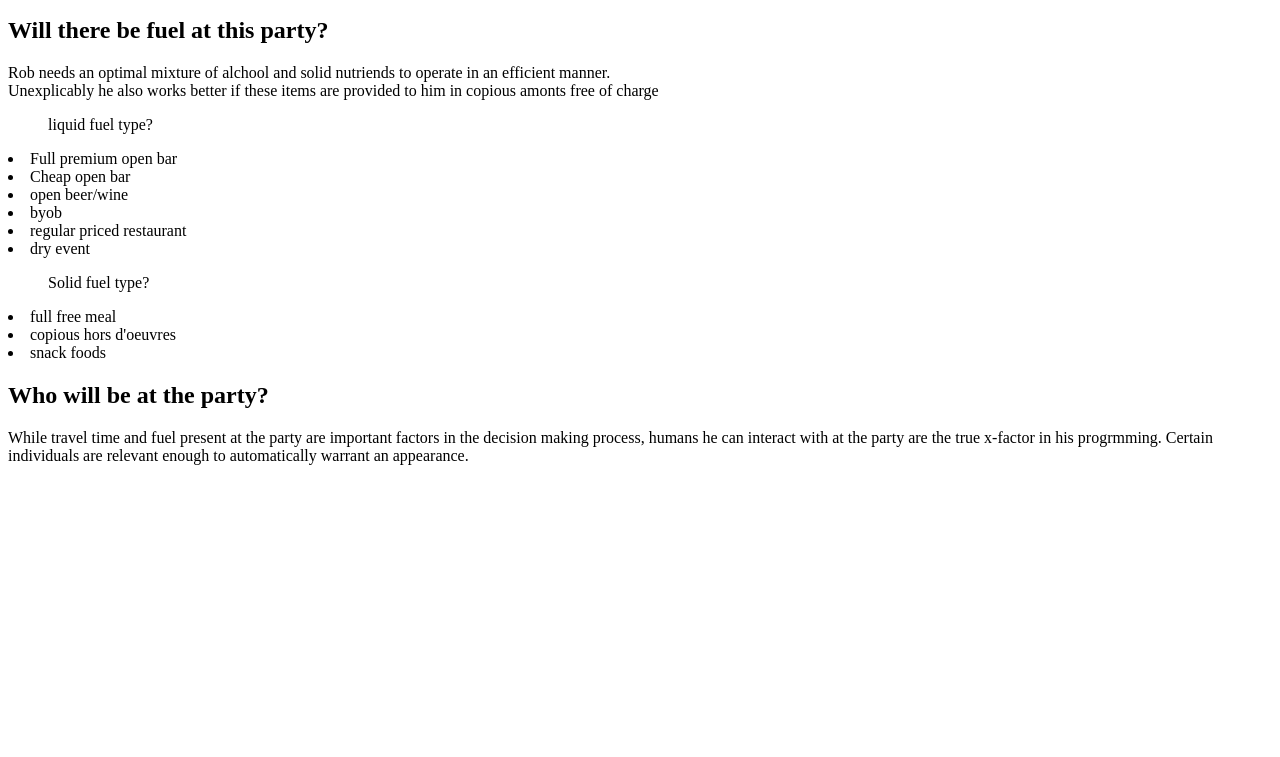
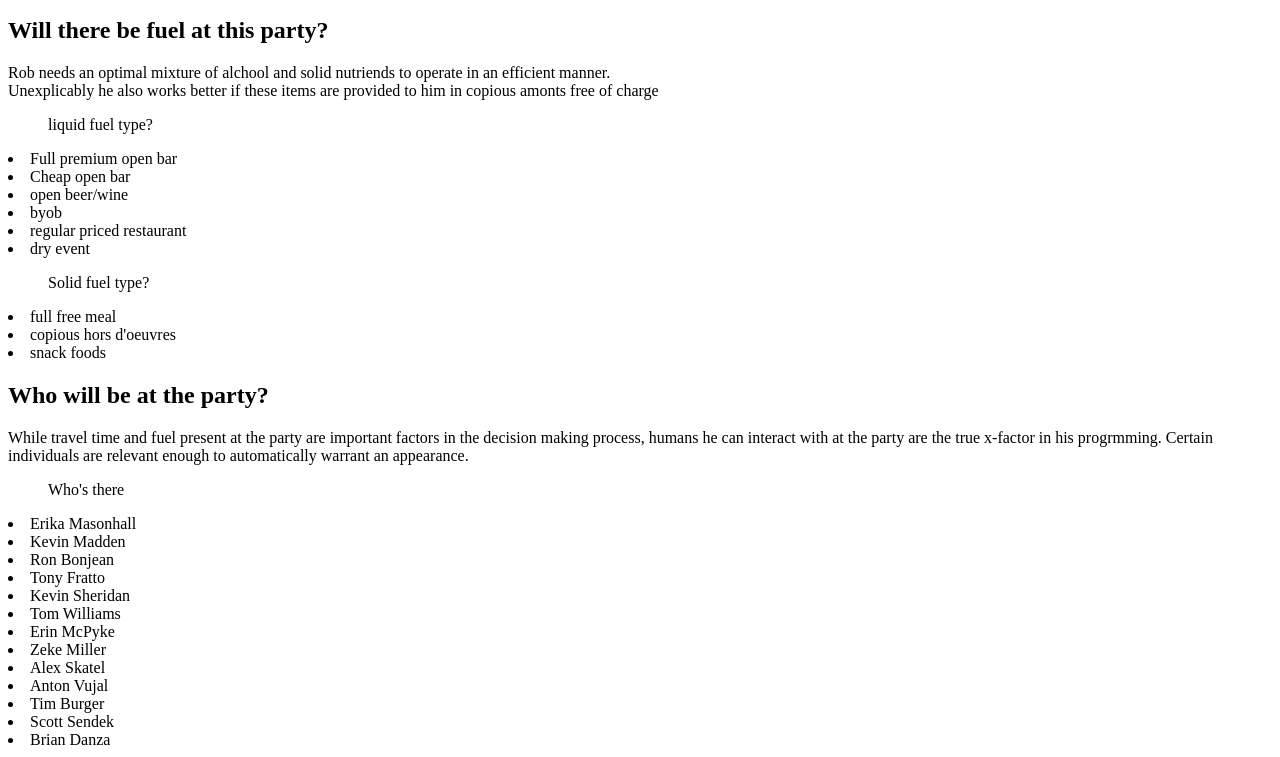
Before and after one commit to bdanza/rob-relevancy, a plain HTML site: page index.html in a window 1280 px wide. Shown: the part 366-1123 px from the top of the page. Before the commit the page ends 847 px from the top, so only its background shows below. Drawn offline with Linux system fonts and the light colour scheme.

Commit message:
starting this thing

```diff
--- a/index.html
+++ b/index.html
@@ -31,3 +31,17 @@
 
 <h2>Who will be at the party?</h2>
 <p>While travel time and fuel present at the party are important factors in the decision making process, humans he can interact with at the party are the true x-factor in his progrmming. Certain individuals are relevant enough to automatically warrant an appearance.</p>
+<ul>Who's there</ul>
+<li>Erika Masonhall</li>
+<li>Kevin Madden</li>
+<li>Ron Bonjean</li>
+<li>Tony Fratto</li>
+<li>Kevin Sheridan</li>
+<li>Tom Williams</li>
+<li>Erin McPyke</li>
+<li>Zeke Miller</li>
+<li>Alex Skatel</li>
+<li>Anton Vujal</li>
+<li>Tim Burger</li>
+<li>Scott Sendek</li>
+<li>Brian Danza</li>
```
